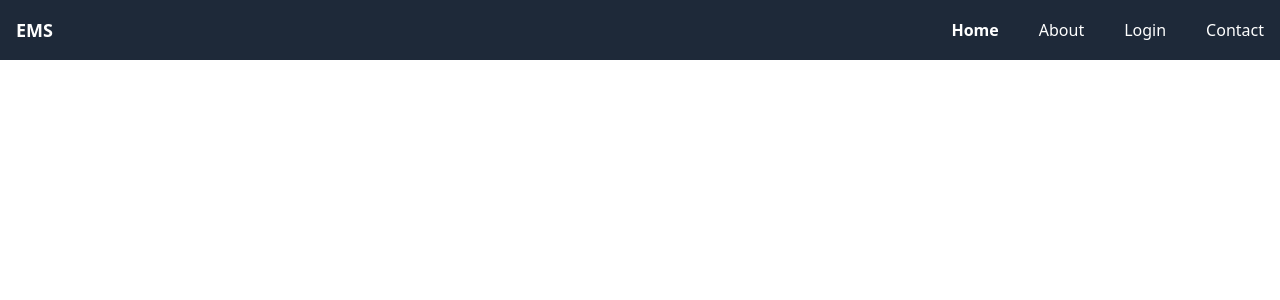
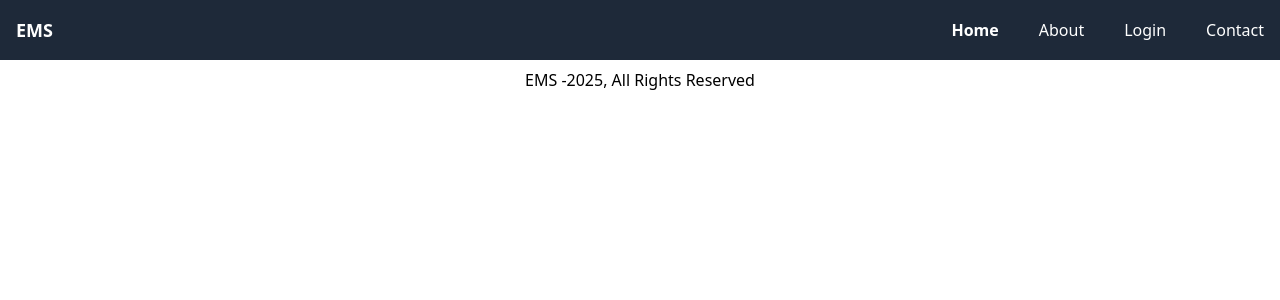
Before and after one commit to Shijin2k3/Employee-Management, a React (Vite) app in the folder frontend/: page / in a window 1280 px wide. Shown: the top 300 px of the page. Built offline with nearby package versions, Linux system fonts and the light colour scheme.

Commit message:
Initialized Footer Section

```diff
--- a/frontend/src/App.jsx
+++ b/frontend/src/App.jsx
@@ -2,6 +2,7 @@ import { useState } from 'react'
 
 import './App.css'
 import { Header } from './components/layouts/Header'
+import { Footer } from './components/layouts/Footer'
 
 function App() {
 
@@ -9,6 +10,7 @@ function App() {
   return (
     <div>
       <Header/>
+      <Footer />
     </div>
 
   )
--- /dev/null
+++ b/frontend/src/components/layouts/Footer.jsx
@@ -0,0 +1,11 @@
+import React from 'react'
+
+export const Footer = () => {
+  return (
+    <div className='py-1'>
+        <p className='text-center text-black mt-1'>
+            EMS -2025, All Rights Reserved
+        </p>
+    </div>
+  )
+}
--- a/frontend/src/components/layouts/Header.jsx
+++ b/frontend/src/components/layouts/Header.jsx
@@ -40,10 +40,10 @@ export const Header = () => {
         </div>
         {isOpen && (
           <div className="md:hidden py-4">
-            <a href="#" className="block text-gray-300 hover:text-white py-3">Home</a>
-            <a href="#" className="block text-gray-300 hover:text-white py-3">About</a>
-            <a href="#" className="block text-gray-300 hover:text-white py-3">Login</a>
-            <a href="#" className="block text-gray-300 hover:text-white py-3">Contact</a>
+            <a href="#" className="block text-gray-300 hover:text-white py-3" onClick={toggleMenu}>Home</a>
+            <a href="#" className="block text-gray-300 hover:text-white py-3" onClick={toggleMenu}>About</a>
+            <a href="#" className="block text-gray-300 hover:text-white py-3" onClick={toggleMenu}>Login</a>
+            <a href="#" className="block text-gray-300 hover:text-white py-3" onClick={toggleMenu}>Contact</a>
           </div>
         )}
       </nav>
```
